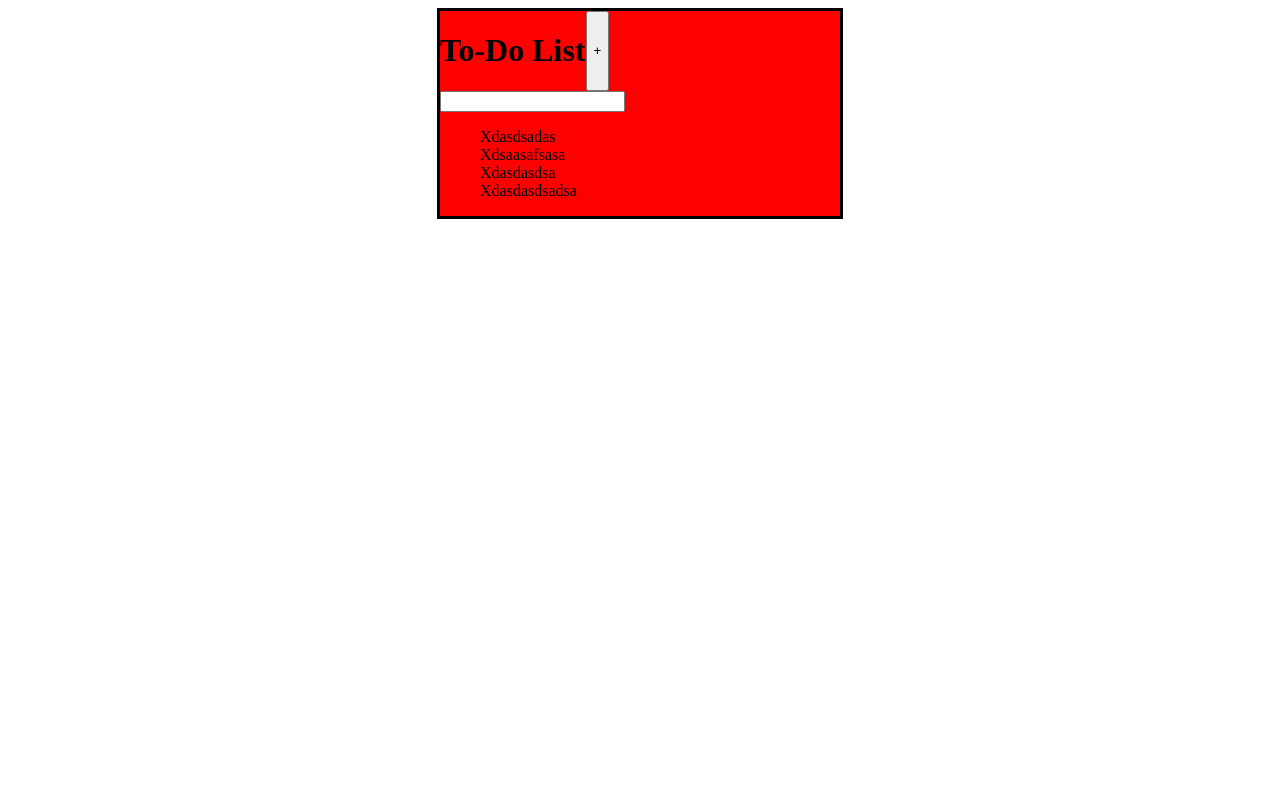
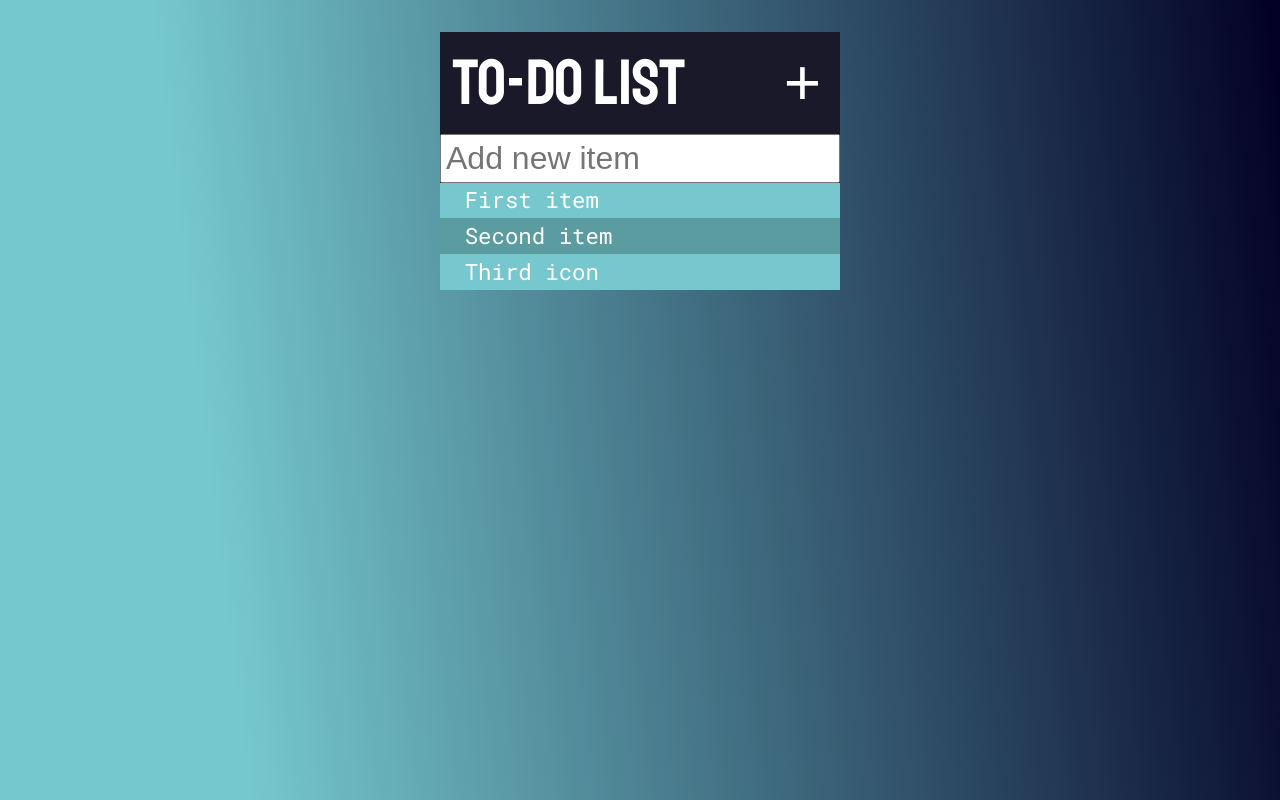
Before and after one commit to DCCA/todo-list-app, a plain HTML site: page index.html in a window 1280 px wide. Drawn offline with nearby package versions, Linux system fonts and the light colour scheme.

Commit message:
*add style *add css reset *add favicon *add fontawesome *add google fonts

```diff
--- /dev/null
+++ b/css-reset.css
@@ -0,0 +1,48 @@
+/* http://meyerweb.com/eric/tools/css/reset/
+   v2.0 | 20110126
+   License: none (public domain)
+*/
+
+html, body, div, span, applet, object, iframe,
+h1, h2, h3, h4, h5, h6, p, blockquote, pre,
+a, abbr, acronym, address, big, cite, code,
+del, dfn, em, img, ins, kbd, q, s, samp,
+small, strike, strong, sub, sup, tt, var,
+b, u, i, center,
+dl, dt, dd, ol, ul, li,
+fieldset, form, label, legend,
+table, caption, tbody, tfoot, thead, tr, th, td,
+article, aside, canvas, details, embed,
+figure, figcaption, footer, header, hgroup,
+menu, nav, output, ruby, section, summary,
+time, mark, audio, video {
+	margin: 0;
+	padding: 0;
+	border: 0;
+	font-size: 100%;
+	font: inherit;
+	vertical-align: baseline;
+}
+/* HTML5 display-role reset for older browsers */
+article, aside, details, figcaption, figure,
+footer, header, hgroup, menu, nav, section {
+	display: block;
+}
+body {
+	line-height: 1;
+}
+ol, ul {
+	list-style: none;
+}
+blockquote, q {
+	quotes: none;
+}
+blockquote:before, blockquote:after,
+q:before, q:after {
+	content: '';
+	content: none;
+}
+table {
+	border-collapse: collapse;
+	border-spacing: 0;
+}
--- a/index.html
+++ b/index.html
@@ -3,10 +3,14 @@
   <head>
     <meta charset="UTF-8">
     <meta name="viewport" content="width=device-width,initial-scale=1">
+    <link rel="shortcut icon" href="assets/favicon-f.ico" />
     <script
     src="https://code.jquery.com/jquery-3.4.1.js"
     integrity="sha256-WpOohJOqMqqyKL9FccASB9O0KwACQJpFTUBLTYOVvVU="
     crossorigin="anonymous"></script>
+    <link href="https://fonts.googleapis.com/css?family=Roboto+Mono|Staatliches&display=swap" rel="stylesheet">
+    <script src="https://kit.fontawesome.com/128faf0ecb.js" crossorigin="anonymous"></script>
+    <link rel="stylesheet" type="text/css" href="css-reset.css"/>
     <link rel="stylesheet" type="text/css" href="style.css"/>
     <title>To Do App</title>
   </head>
@@ -17,14 +21,13 @@
           <button>+</button>
         </header>
         <section>
-          <input type="text" name="new-todo" id="add-new-todo">
+          <input type="text" name="new-todo" id="add-new-todo" placeholder="Add new item">
         </section>
         <section>
          <ul>
-           <li><span class="delete">X</span>dasdsadas</li>
-           <li><span class="delete">X</span>dsaasafsasa</li>
-           <li><span class="delete">X</span>dasdasdsa</li>
-           <li><span class="delete">X</span>dasdasdsadsa</li>
+           <li><span class="delete"><i class="fa fa-trash"></i></span><p>First item</p></li>
+           <li><span class="delete"><i class="fa fa-trash"></i></span><p>Second item</p></li>
+           <li><span class="delete"><i class="fa fa-trash"></i></span><p>Third icon</p></li>
          </ul>
         </section>
       </main>
--- a/script.js
+++ b/script.js
@@ -1,3 +1,5 @@
+const input = $('input')
+
 // Line-through when item is clicked
 $('ul').on('click','li',function(){
     $(this).toggleClass('done');
@@ -13,7 +15,16 @@ $('ul').on('click','.delete',function(event){
 $("input[type='text']").keypress(function(event){
     if(event.which == 13) {
         let val = $(this).val();
-        $('ul').append('<li><span class="delete">X</span>'+val+'</li>');
+        $('ul').append('<li><span class="delete"><i class="fa fa-trash"></i></span><p>'+val+'</p></li>');
         $(this).val('');
     }
 })
+
+// Fade in or out the input field
+$('button').on('click', function(){
+    if($(input).css('display') == 'none'){
+        $(input).fadeIn(800);
+    } else{
+        $(input).fadeOut(500);
+    }
+})
--- a/style.css
+++ b/style.css
@@ -1,24 +1,88 @@
+html{
+    height: 100%;
+}
+
+body{
+    background: rgb(2,0,36);
+    background: linear-gradient(263deg, rgba(2,0,36,1) 0%, rgba(117,200,206,1) 82%);
+}
+
 main {
-    background-color: red;
+    background-color: #191929;
+    color: #FFFFFF;
     max-width: 400px;
-    margin: 0 auto;
-    border: solid;
+    margin:2em auto;
+    /* border: #34A8B0 solid; */
+    box-sizing: border-box;
+    font-family: 'Roboto Mono', monospace;
 }
 header {
+    display: flex;
+    height: auto;
+    flex-direction: row;
+    align-items: center;
+    justify-content: space-between;
+    text-transform: uppercase;
+    font-family: 'Staatliches', cursive;
+    font-size: 4em;
+    padding: 0.2em;
+}
+
+header button{
+    border: none;
+    background-color: #191929;
+    color: #FFFFFF;
+    font-size: 1em;
+}
+
+input{
+    width: 97%;
+    /* border: solid 2px; */
+    font-size: 2em;
+    padding: 4px;
+
+}
+
+textarea:focus, input:focus{
+    outline: none;
+}
+
+ul {
+    list-style-type: none;
+}
+
+li{
+    background-color: #76c8ce;
+    font-size: 1.4em;
     display: flex;
     flex-direction: row;
 }
 
-ul {
-    list-style-type: none;
-  }
+li p{
+    padding: 0.3em;;
+}
+
+li:nth-child(2n){
+    background-color: #5a9ca0;
+}
+
+span{
+    background-color: #e74c3c;
+    padding: 0.3em;
+    margin-right: 0.2em;
+    width: 0;
+    visibility: hidden;
+    transition: 0.2s linear;
+    opacity: 0;
+}
+
+li:hover span{
+    visibility: visible;
+    width: 1em;
+    opacity: 1.0;
+}
 
 .done{
     text-decoration: line-through;
     color: gray;
 }
-
-.not-done{
-    text-decoration: none;
-    color: black;
-}
```
Also changed, not shown: assets/favicon-f.ico (added).
